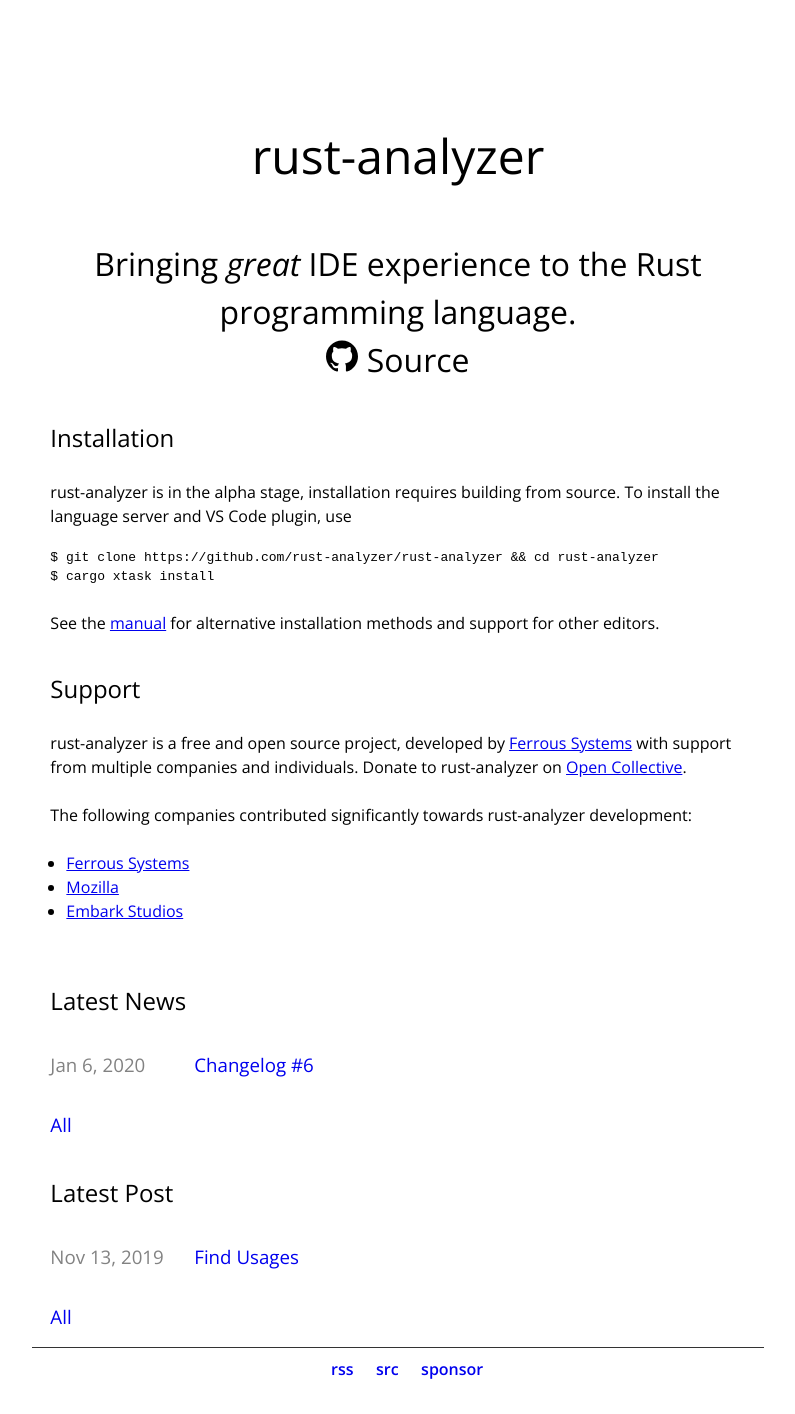
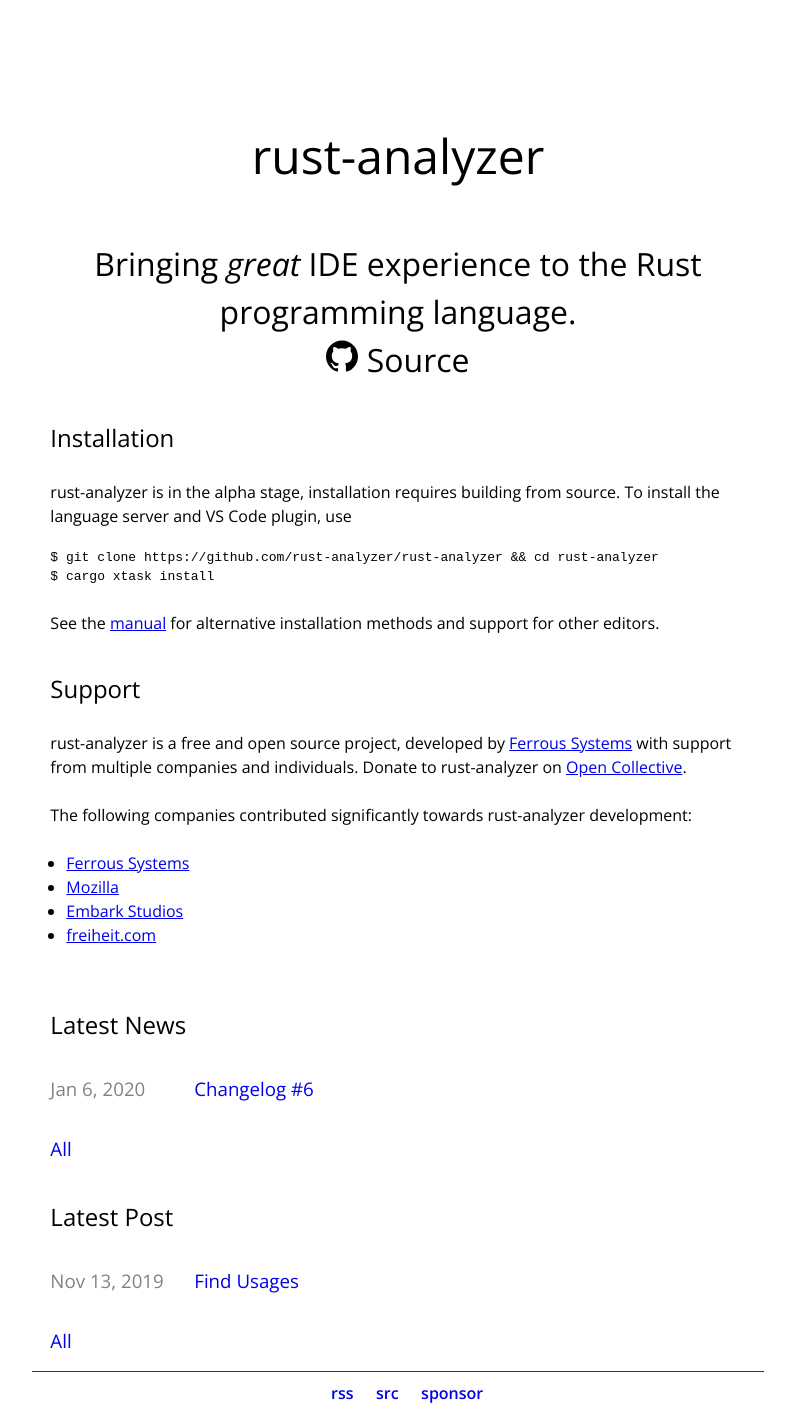
Before and after one commit to rust-analyzer/rust-analyzer.github.io, a Jekyll site: the page built from index.html, in a window 1280 px wide. Shown: the whole page, without its empty margins (242-1037 px from the left). Built offline with Jekyll 4.4.1, drawn with Linux system fonts in a browser that asks for light colours; before the commit the page ends 1390 px from its top, so only the background shows below that.

Commit message:
Add freiheit.com to list of sponsors

```diff
--- a/index.html
+++ b/index.html
@@ -53,6 +53,7 @@
             <li><a href="https://ferrous-systems.com/">Ferrous Systems</a></li>
             <li><a href="https://www.mozilla.org/">Mozilla</a></li>
             <li><a href="https://embark-studios.com">Embark Studios</a></li>
+            <li><a href="https://www.freiheit.com/">freiheit.com</a></li>
         </ul>
     </p>
 
```
